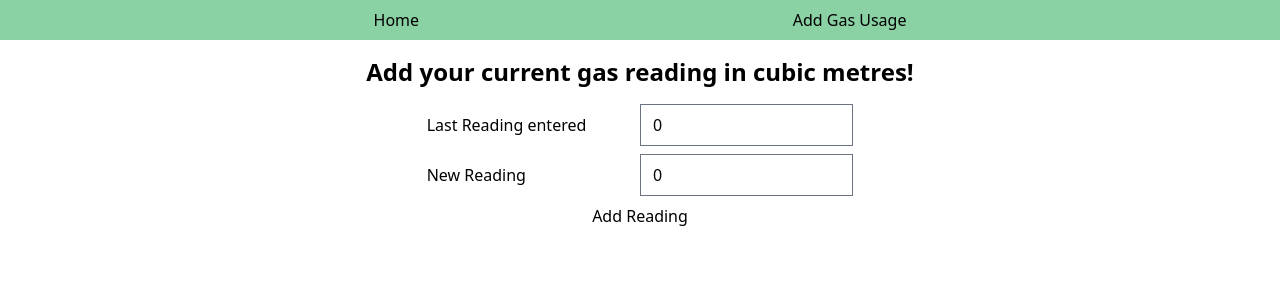
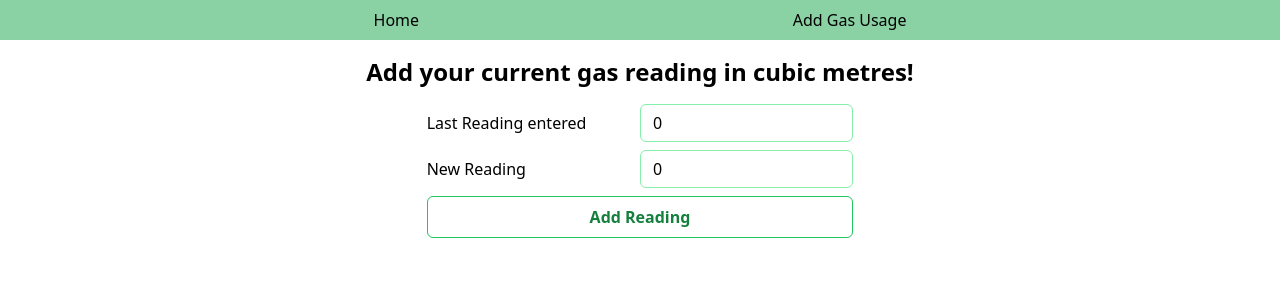
Before and after one commit to AlexxxTr/cloud-front-end, a Vue app: page /add-gas-usage in a window 1280 px wide. Shown: the top 300 px of the page. Built offline with nearby package versions, Linux system fonts and the light colour scheme; no server answers; the database is empty.

Commit message:
AT: Changed styling of the adding gas usage form

```diff
--- a/src/components/AddGasUsageComponent.vue
+++ b/src/components/AddGasUsageComponent.vue
@@ -2,6 +2,7 @@
 import { convertCubicToKWH } from "@/lib/helpers/convertCubicToKwH.js";
 import { supabase } from "@/lib/supabase/createClient";
 import { useToast } from "vue-toastification";
+
 export default {
   data() {
     return {
@@ -23,7 +24,9 @@ export default {
     async handleInsertReading(e: Event) {
       e.preventDefault();
       if (this.currentReading <= this.lastReading)
-        return console.log("nothing happened");
+        return this.toast.warning(
+          "The new reading should be above the last reading"
+        );
 
       const kWh = convertCubicToKWH(this.currentReading - this.lastReading);
       const [{ error: gasReadingError }, { error: gasUsageError }] =
@@ -57,6 +60,7 @@ export default {
       name="lastReading"
       v-model="lastReading"
       disabled
+      class="input"
     />
 
     <label for="currentReading">New Reading</label>
@@ -66,8 +70,26 @@ export default {
       id="currentReading"
       v-model="currentReading"
       :min="lastReading"
+      class="input"
     />
 
-    <button type="submit" class="col-span-2">Add Reading</button>
+    <button type="submit" class="col-span-2 btn g-transparent">
+      Add Reading
+    </button>
   </form>
 </template>
+
+<style>
+.btn {
+  @apply text-green-700 font-semibold py-2 px-4 border border-green-500 rounded-md;
+}
+.btn:hover {
+  @apply bg-green-500 text-white border-transparent;
+}
+.input {
+  @apply rounded-md border-green-300 leading-tight appearance-none;
+}
+.input:focus {
+  @apply outline-none border-green-400;
+}
+</style>
```
